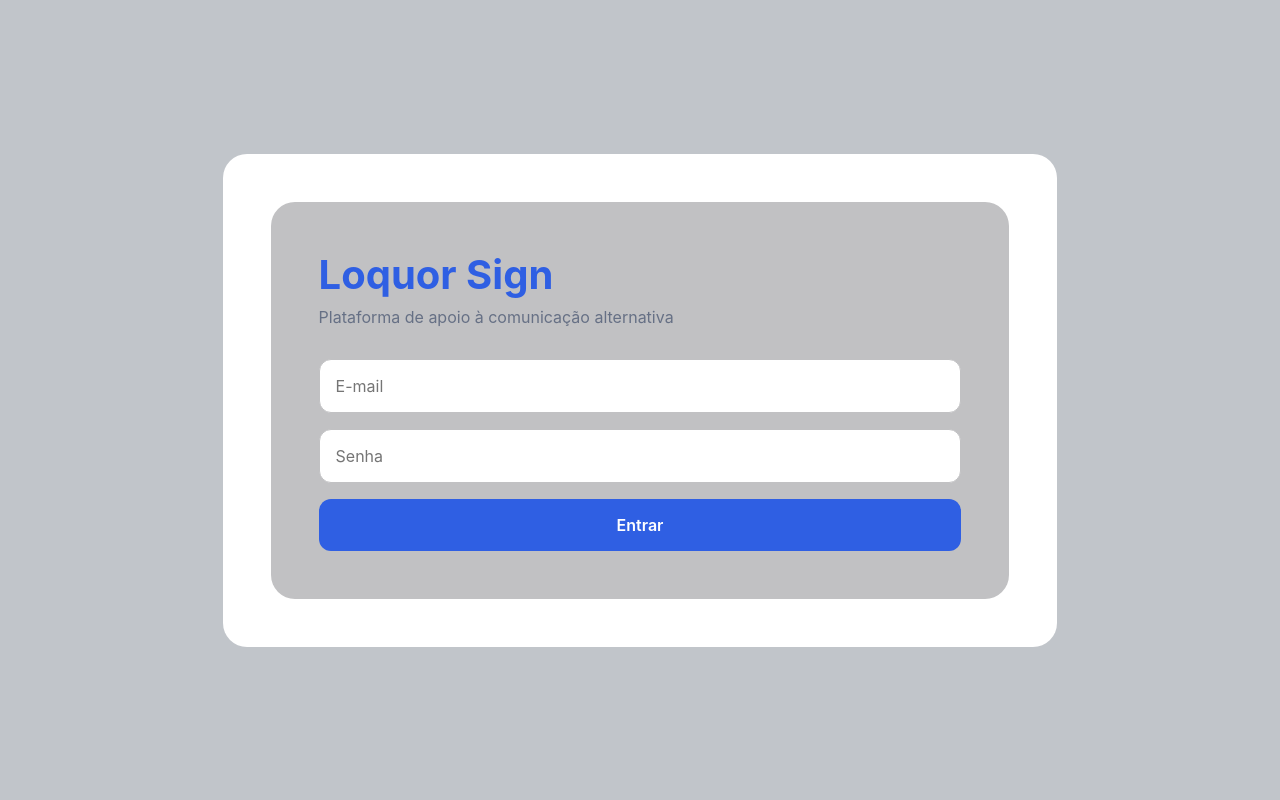
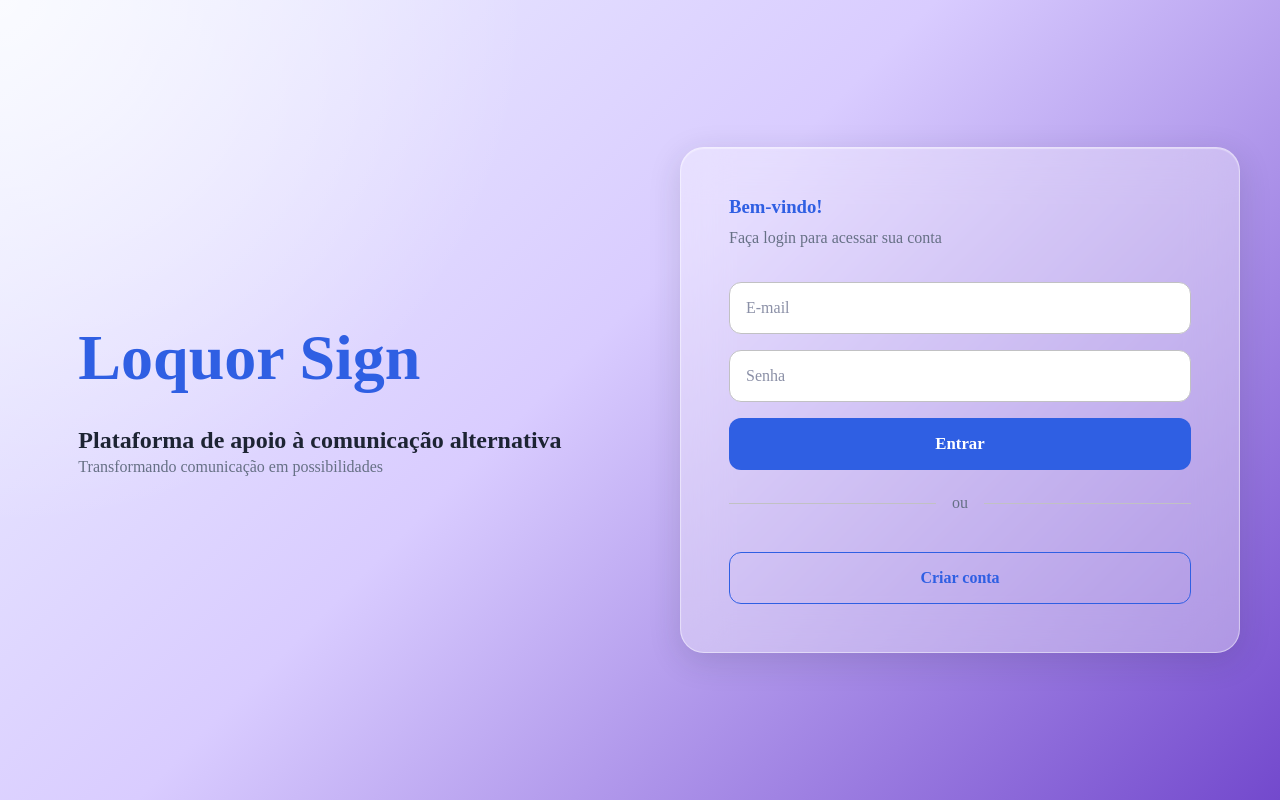
Before and after one commit to afbeah/loquor-sign, a React (Vite) app in the folder frontend/: page / in a window 1280 px wide. Built offline with nearby package versions, Linux system fonts and the light colour scheme; no server answers.

Commit message:
feat: cria experiência moderna na landing page de Login

```diff
--- a/frontend/src/App.css
+++ /dev/null
@@ -1,159 +0,0 @@
-* {
-  box-sizing: border-box;
-}
-
-body {
-  margin: 0;
-  font-family: Arial, Helvetica, sans-serif;
-  background: #f4f7fb;
-  color: #1f2937;
-}
-
-.page {
-  min-height: 100vh;
-  display: flex;
-  justify-content: center;
-  align-items: center;
-  padding: 32px;
-}
-
-.card {
-  width: 100%;
-  max-width: 720px;
-  background: #fff;
-  border-radius: 24px;
-  padding: 32px;
-  box-shadow: 0 20px 50px rgba(15, 23, 42, 0.12);
-}
-
-.card-mall {
-  max-width: 420px;
-  text-align: center;
-}
-
-.logo {
-  font-size: 32px;
-  font-weight: 700;
-  color: #2563eb;
-  margin-bottom: 8px;
-}
-
-.subtitle {
-  color: #64748b;
-  margin-bottom: 28px;
-}
-
-.input {
-  width: 100%;
-  padding: 14px;
-  border: 1px colid #cbd5e2;
-  border-radius: 12px;
-  margin-bottom: 14px;
-  font-size: 16px;
-}
-
-.button {
-  width: 100%;
-  padding: 14px 18px;
-  border: none;
-  border-radius: 14px;
-  background: #2563eb;
-  color: #fff;
-  font-weight: 700;
-  font-size: 16px;
-  cursor: pointer;
-  margin-top: 10px;
-}
-
-.button:hover {
-  background: #1d4ed8;
-}
-
-.button-secondary {
-  background: #e0f2fe;
-  color: #0369a1;
-}
-
-.button-secondary:hover {
-  background: #bae6fd;
-}
-
-.menu-actions {
-  display: flex;
-  flex-direction: column;
-  gap: 14px;
-}
-
-.phrase-box {
-  min-height: 72px;
-  background: #f8fafc;
-  border: 2px dashed #93c5fd;
-  border-radius: 16px;
-  padding: 16px;
-  margin-bottom: 20px;
-}
-
-.chip {
-  display: inline-block;
-  background: #dbeafe;
-  color: #1e40af;
-  padding: 8px 12px;
-  border-radius: 999px;
-  margin: 4px;
-  font-weight: 600;
-}
-
-.symbol-grid {
-  display: grid;
-  grid-template-columns: repeat(auto-fit, minmax(140px, 1fr));
-  gap: 14px;
-  margin-top: 16px;
-}
-
-.symbol-card {
-  border: 1px solid #dbeafe;
-  background: #fff;
-  border-radius: 18px;
-  padding: 20px;
-  text-align: center;
-  cursor: pointer;
-  font-weight: 700;
-  transition: 0.2s;
-}
-
-.symbol-card:hover {
-  transform: translateY(-3px);
-  box-shadow: 0 10px 24px rgb(37, 99, 235. 0.15);
-  border-color: #2563eb;
-}
-
-.saved-card {
-  border: 1px solid #e2e8f0;
-  background: #f8fafc;
-  border-radius: 16px;
-  padding: 18px;
-  text-align: center;
-  margin-bottom: 14px;
-}
-
-.back-button {
-  background: transparent;
-  color: #2563eb;
-  border: none;
-  font-weight: 700;
-  cursor: pointer;
-  margin-bottom: 16px;
-  padding: 0;
-  font-size: 15px;
-}
-
-.back-button:hover {
-  color: #1d4ed8;
-  text-decoration: underline;
-}
-
-.back-container {
-  width: 100%;
-  text-align: left;
-  margin-bottom: 16px;
-}
--- a/frontend/src/App.tsx
+++ b/frontend/src/App.tsx
@@ -3,7 +3,7 @@ import { Symbols } from "./pages/Symbols";
 import { Menu } from "./pages/Menu";
 import { Phrases } from "./pages/Phrases";
 import { BrowserRouter, Routes, Route } from "react-router-dom";
-import {} from "./App.css"
+
 
 function App() {
   return (
--- a/frontend/src/pages/Login.tsx
+++ b/frontend/src/pages/Login.tsx
@@ -19,18 +19,29 @@ export function Login() {
   };
 
   return (
-    <main className="page">
-      <section className="card">
-        <section className="card-small">
+    <main className="login-layout">
+      <section className="login-branding">
+        <div className="branding-content">
+          <div className="logo">Loquor Sign</div>
 
-          <div className="logo">Loquor Sign</div>
-          <p className="subtitle">
-            Plataforma de apoio à comunicação alternativa
+          <h2>Plataforma de apoio à comunicação alternativa</h2>
+
+          <p className="branding-text">
+            Transformando comunicação em possibilidades
           </p>
+        </div>
+      </section>
+
+      <section className="login-container">
+        <section className="card">
+          <h1 className="login-title">Bem-vindo!</h1>
+
+          <p className="subtitle">Faça login para acessar sua conta</p>
 
           <input
             className="input"
             placeholder="E-mail"
+            type="email"
             value={email}
             onChange={(e) => setEmail(e.target.value)}
           />
@@ -39,12 +50,24 @@ export function Login() {
             className="input"
             placeholder="Senha"
             type="password"
+            value={password}
             onChange={(e) => setPassword(e.target.value)}
           />
 
           <button className="button" onClick={handleLogin}>
             Entrar
           </button>
+
+          <div className="divider">
+            <span>ou</span>
+          </div>
+
+          <button
+            className="button-outline"
+            onChange={() => navigate("/register")}
+          >
+            Criar conta
+          </button>
         </section>
       </section>
     </main>
--- a/frontend/src/styles/components.css
+++ b/frontend/src/styles/components.css
@@ -7,10 +7,23 @@
 }
 
 .card {
-    background: var(--surface);
+  width: 100%;
+  max-width: 560px;
+
+  padding: 3rem;
+
+  background: rgba(255, 255, 255, 0.35);
+
+  backdrop-filter: blur(24px);
+  -webkit-backdrop-filter: blur(24px);
+
+  border: 1px solid rgba(255, 255, 255, 0.45);
+
   border-radius: var(--radius-lg);
-    box-shadow: var(--shadow);
-    padding: 3rem;
+
+  box-shadow:
+    0 8px 32px rgba(31, 41, 55, 0.15),
+    inset 0 1px 1px rgba(255, 255, 255, 0.4);
 }
 
 .card-small {
@@ -46,20 +59,25 @@
 }
 
 .logo {
-    font-size: 2.5rem;
-    font-weight: 700;
+  font-size: 4rem;
+  font-weight: 800;
   color: var(--primary);
 
-    margin-bottom: 0.5rem;
+  margin-bottom: 2rem;
 }
 
 .subtitle {
+  font-size: 1rem;
+  line-height: 1.5;
   color: var(--text-secondary);
 
   margin-bottom: 2rem;
 }
 
 .input {
+  font-size: 1rem;
+  font-weight: 500;
+
   width: 100%;
 
   padding: 1rem;
@@ -73,7 +91,100 @@
   transition: 0.2s ease;
 }
 
+input::placeholder {
+  color: #8b90a7;
+  font-weight: 500;
+}
+
 .input:focus {
   outline: 2px solid var(--accent);
   border-color: var(--accent);
 }
+
+.login-layout {
+  min-height: 100vh;
+  display: grid;
+  grid-template-columns: 1fr 1fr;
+  position: relative;
+  overflow: hidden;
+}
+
+.login-branding {
+  display: flex;
+  align-items: center;
+  justify-content: center;
+  padding: 4rem;
+}
+
+.branding-content {
+  max-width: 500px;
+}
+
+.branding-title {
+  font-size: 2.5rem;
+  line-height: 1.2;
+  margin: 2rem 0 1rem;
+  color: var(--text-primary);
+}
+
+.branding-text {
+  color: var(--text-secondary);
+  line-height: 1.6;
+}
+
+.login-container {
+  display: flex;
+  justify-content: center;
+  align-items: center;
+  padding: 2rem;
+}
+
+.login-title {
+  margin-bottom: 0.5rem;
+  color: var(--primary);
+}
+
+.button {
+  font-size: 1.05rem;
+  font-weight: 700;
+}
+
+.button-outline {
+  width: 100%;
+  padding: 1rem;
+  margin-top: 1rem;
+
+  background: transparent;
+
+  border: 1px solid var(--primary);
+  border-radius: var(--radius-md);
+
+  color: var(--primary);
+
+  font-weight: 600;
+
+  transition: 0.2s ease;
+}
+
+.button-outline:hover {
+  background: rgba(47, 95, 227, 0.08);
+}
+
+.divider {
+  display: flex;
+  align-items: center;
+  margin: 1.5rem 0;
+  color: var(--text-secondary);
+}
+
+.divider::before,
+.divider::after {
+  content: "";
+  flex: 1;
+  height: 1px;
+  background: var(--gray-300);
+}
+
+.divider span {
+  margin: 0 1rem;
+}
--- a/frontend/src/styles/globals.css
+++ b/frontend/src/styles/globals.css
@@ -4,17 +4,29 @@
   box-sizing: border-box;
 }
 
-html, body, #root {
+html,
+body,
+#root {
   min-height: 100vh;
 }
 
 body {
   font-family: var(--font-family);
-    background: var(--background);
+
+  background: radial-gradient(circle at top left, rgba(255, 255, 255, 0.7), transparent 35%),
+
+  linear-gradient(
+    135deg, #eef2ff 0%, #d9ccff 45%, #7349cd 100%
+  );
+
+
   color: var(--text-primary);
 }
 
-button, input, textarea, select {
+button,
+input,
+textarea,
+select {
   font: inherit;
 }
 
--- a/frontend/src/styles/variables.css
+++ b/frontend/src/styles/variables.css
@@ -15,9 +15,8 @@
   --text-secondary: #667085;
 
   --radius-md: 12px;
-    --radius-lg:24px;
+  --radius-lg: 24px;
 
   --shadow: 0 8px 30px rgba (0, 0, 0, 0.08);
 
-    --font-family: "Inter", "Segoe UI", sans-serif;
 }
```
Lines whose indentation alone changed are shown as unchanged.
